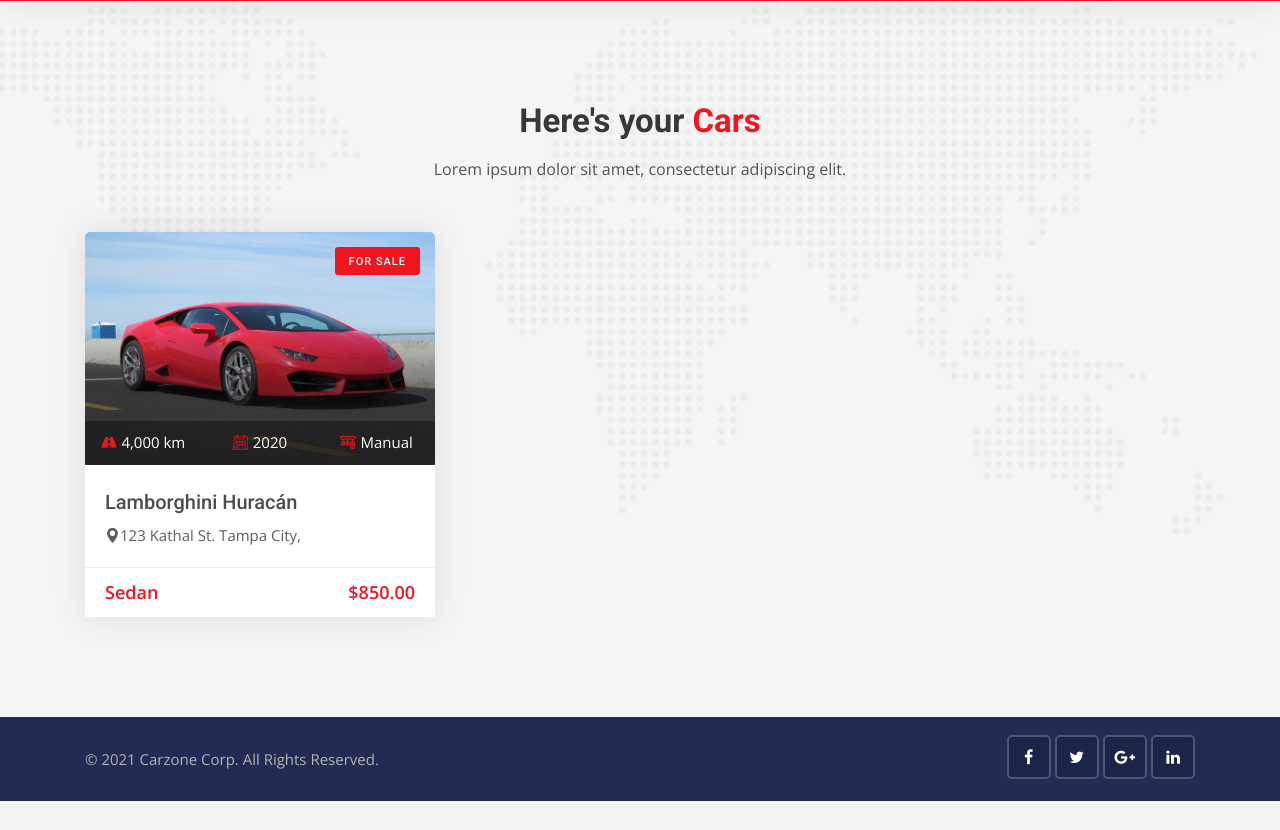
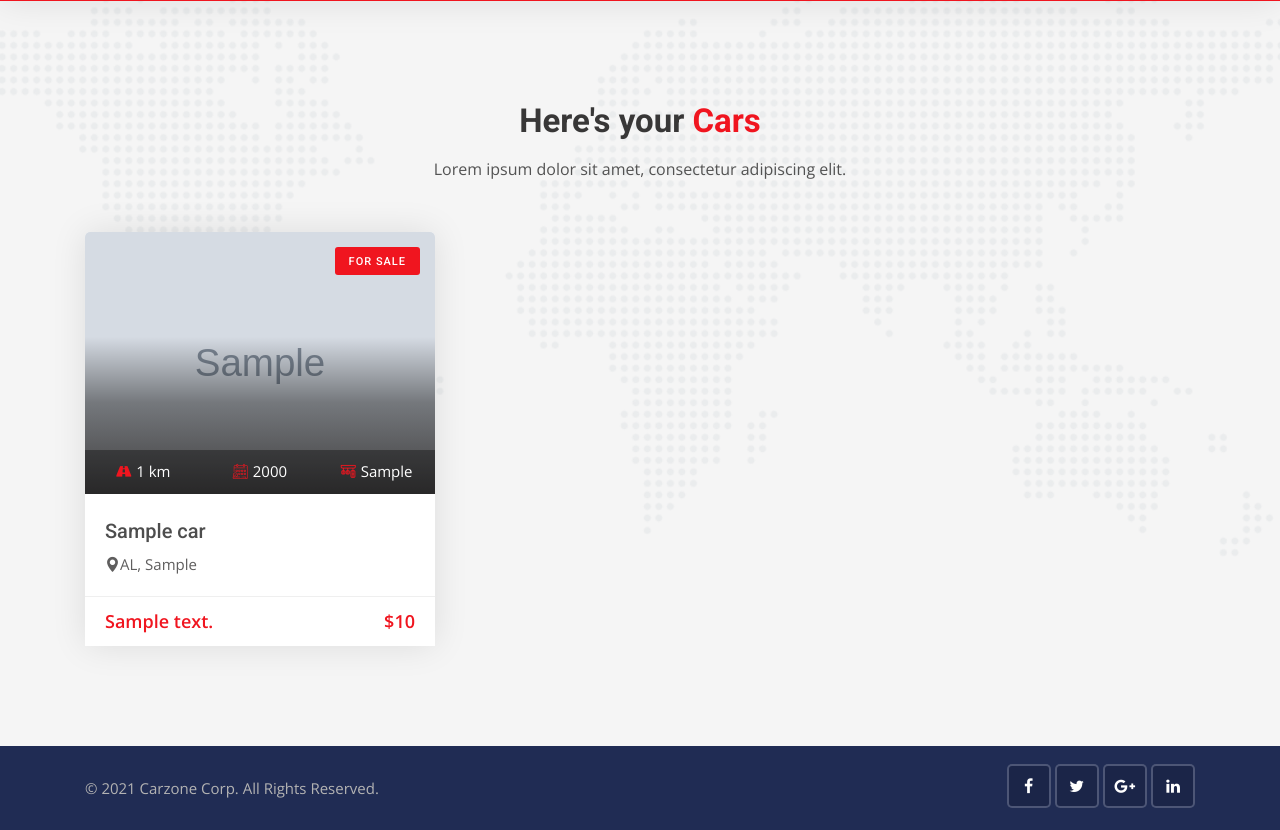
Before and after one commit to pysunita/carzone-project, a Django app: page /cars/search in a window 1280 px wide. Shown: the part 533-1363 px from the top of the page. Before the commit the page ends 1334 px from the top, so only its background shows below. Run offline with Django 3.2, Linux system fonts and the light colour scheme; tables that the repository leaves empty hold one stand-in row (values such as "Sample post"); grey boxes marked "Sample" are stand-in pictures; some libraries are stand-ins or nearby versions.

Commit message:
search page views written

```diff
--- a/cars/views.py
+++ b/cars/views.py
@@ -20,4 +20,40 @@
     return render(request,'cars/car_detail.html', data)
 
 def search(request):
-    return render(request, 'cars/search.html')
+    cars = Car.objects.order_by('-created_date')
+    if 'keyword' in request.GET:
+        keyword = request.GET['keyword']
+        if keyword:
+            cars = cars.filter(description__icontains=keyword)
+
+    if 'model' in request.GET:
+        model = request.GET['model']
+        if model:#if model not blank
+            cars = cars.filter(model__iexact=model)#iexact for the exact value
+
+    if 'city' in request.GET:
+        city = request.GET['city']
+        if city:
+            cars = cars.filter(city__iexact=city)
+
+    if 'year' in request.GET:
+        year = request.GET['year']
+        if year:
+            cars = cars.filter(year__iexact=year)
+
+    if 'body_style' in request.GET:
+        body_style = request.GET['body_style']
+        if body_style:
+            cars = cars.filter(body_style__iexact=body_style)
+
+    if 'min_price' in request.GET:
+        min_price = request.GET['min_price']
+        max_price = request.GET['max_price']
+        if max_price:
+            cars = cars.filter(price__gte=min_price, price__lte=max_price)
+
+    data = {
+        'cars': cars,
+    }
+
+    return render(request, 'cars/search.html', data)
--- a/templates/cars/search.html
+++ b/templates/cars/search.html
@@ -1,5 +1,6 @@
 {% extends 'base.html' %}
 {% load static %}
+{% load humanize %}
 {% block content %}
 <!-- Banner start -->
 <div class="sub-banner overview-bgi">
@@ -115,22 +116,23 @@
             <p>Lorem ipsum dolor sit amet, consectetur adipiscing elit.</p>
         </div>
         <div class="row">
+            {% for car in cars %}
             <div class="col-lg-4 col-md-6">
                 <div class="car-box">
                     <div class="car-thumbnail">
-                        <a href="car-details.html" class="car-img">
+                        <a href="{% url 'car_detail' car.id %}" class="car-img">
                             <div class="tag">For Sale</div>
-                            <img class="d-block w-100" src="img/car/car-1.jpg" alt="car">
+                            <img class="d-block w-100" src="{{car.car_photo.url}}" alt="car" style="min-height: 262px; max-height: 262px;">
                             <div class="facilities-list clearfix">
                                 <ul>
                                     <li>
-                                        <span><i class="flaticon-way"></i></span>4,000 km
+                                        <span><i class="flaticon-way"></i></span>{{car.miles | intcomma}} km
                                     </li>
                                     <li>
-                                        <span><i class="flaticon-calendar-1"></i></span>2020
+                                        <span><i class="flaticon-calendar-1"></i></span>{{car.year}}
                                     </li>
                                     <li>
-                                        <span><i class="flaticon-manual-transmission"></i></span>Manual
+                                        <span><i class="flaticon-manual-transmission"></i></span>{{car.transmission}}
                                     </li>
                                 </ul>
                             </div>
@@ -138,26 +140,31 @@
                         <div class="carbox-overlap-wrapper">
                             <div class="overlap-box">
                                 <div class="overlap-btns-area">
-                                    <a class="overlap-btn" data-toggle="modal" data-target="#carOverviewModal">
-                                        <i class="fa fa-eye-slash"></i>
-                                    </a>
                                     <div class="car-magnify-gallery">
-                                        <a href="img/car/car-1.jpg" class="overlap-btn" data-sub-html="<h4>Lamborghini Huracán</h4><p>A beautiful Sunrise this morning taken En-route to Keswick not one as planned but I'm extremely happy....</p>">
+                                        <a href="{{car.car_photo.url}}" class="overlap-btn">
                                             <i class="fa fa-expand"></i>
-                                            <img class="hidden" src="img/car/car-1.jpg" alt="hidden-img">
+                                            <img class="hidden" src="{{car.car_photo.url}}">
                                         </a>
-                                        <a href="img/car/car-2.jpg" class="hidden" data-sub-html="<h4>Lexus GS Red Car</h4><p>A beautiful Sunrise this morning taken En-route to Keswick not one as planned but I'm extremely happy....</p>">
-                                            <img class="hidden" src="img/car/car-2.jpg" alt="hidden-img">
+                                        {% if car.car_photo_1 %}
+                                        <a href="{{car.car_photo_1.url}}" class="hidden">
+                                            <img class="hidden" src="{{car.car_photo_1.url}}">
                                         </a>
-                                        <a href="img/car/car-3.jpg" class="hidden" data-sub-html="<h4>2015 Porsche Cayenne</h4><p>A beautiful Sunrise this morning taken En-route to Keswick not one as planned but I'm extremely happy....</p>">
-                                            <img class="hidden" src="img/car/car-3.jpg" alt="hidden-img">
+                                        {% endif %}
+                                        {% if car.car_photo_2 %}
+                                        <a href="{{car.car_photo_2.url}}" class="hidden">
+                                            <img class="hidden" src="{{car.car_photo_2.url}}">
                                         </a>
-                                        <a href="img/car/car-4.jpg" class="hidden" data-sub-html="<h4>Toyota Corolla</h4><p>A beautiful Sunrise this morning taken En-route to Keswick not one as planned but I'm extremely happy....</p>">
-                                            <img class="hidden" src="img/car/car-4.jpg" alt="hidden-img">
+                                        {% endif %}
+                                        {% if car.car_photo_3 %}
+                                        <a href="{{car.car_photo_3.url}}" class="hidden">
+                                            <img class="hidden" src="{{car.car_photo_3.url}}">
                                         </a>
-                                        <a href="img/car/car-5.jpg" class="hidden" data-sub-html="<h4>Toyota Prius Specs</h4><p>A beautiful Sunrise this morning taken En-route to Keswick not one as planned but I'm extremely happy....</p>">
-                                            <img class="hidden" src="img/car/car-5.jpg" alt="hidden-img">
+                                        {% endif %}
+                                        {% if car.car_photo_4 %}
+                                        <a href="{{car.car_photo_4.url}}" class="hidden">
+                                            <img class="hidden" src="{{car.car_photo_4.url}}">
                                         </a>
+                                        {% endif %}
                                     </div>
                                 </div>
                             </div>
@@ -165,25 +172,25 @@
                     </div>
                     <div class="detail">
                         <h1 class="title">
-                            <a href="car-details.html">Lamborghini Huracán</a>
+                            <a href="{% url 'car_detail' car.id %}">{{car.car_title}}</a>
                         </h1>
                         <div class="location">
-                            <a href="car-details.html">
-                                <i class="flaticon-pin"></i>123 Kathal St. Tampa City,
+                            <a href="{% url 'car_detail' car.id %}">
+                                <i class="flaticon-pin"></i>{{car.state}}, {{car.city}}
                             </a>
                         </div>
                     </div>
                     <div class="footer clearfix">
                         <div class="pull-left ratings days">
-                            <p class="cartype">Sedan</p>
+                            <p class="cartype">{{car.body_style}}</p>
                         </div>
                         <div class="pull-right">
-                            <p class="price">$850.00</p>
+                            <p class="price">${{car.price | intcomma}}</p>
                         </div>
                     </div>
                 </div>
             </div>
-
+         {% endfor %}
         </div>
     </div>
 </div>
```
Also changed, not shown: pages/views.py (+8 -0 lines), templates/pages/home.html (+21 -32 lines).
